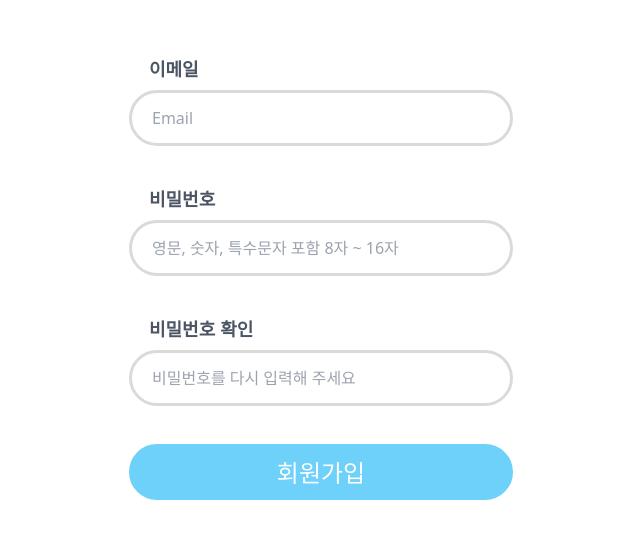
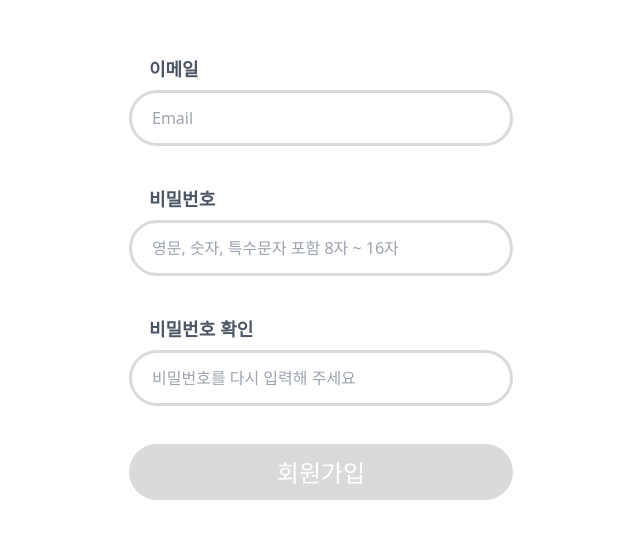
Before and after one commit to se-eun-park/ssafe_login, a React (Vite) app in the folder front/: page /signup in a window 1280 px wide. Shown: the part 111-650 px from the top of the page, without its empty margins (311-951 px from the left). Built offline with nearby package versions, Linux system fonts and the light colour scheme.

Commit message:
Feat: 회원가입 버튼 비활성화 기능 추가
모든 유효성 검사 통과 못할 시, submit버튼 비활성화

```diff
--- a/front/src/main.css
+++ b/front/src/main.css
@@ -12,6 +12,6 @@
   }
 
   .errorMessage {
-    @apply font-noto-sans-kr text-base text-[#F93F3F] ml-5 mt-2 font-medium;
+    @apply font-noto-sans-kr text-[0.8rem] text-[#F93F3F] ml-5 mt-2 font-medium;
   }
 }
--- a/front/src/pages/SignupPage.tsx
+++ b/front/src/pages/SignupPage.tsx
@@ -13,7 +13,7 @@ const SignupPage = () => {
 
   const {
     register,
-    formState: { errors },
+    formState: { errors, isSubmitting, isValid },
     handleSubmit,
     getValues,
   } = useForm<FormInputs>({ mode: 'onChange' });
@@ -97,7 +97,8 @@ const SignupPage = () => {
           </div>
           <button
             type="submit"
-            className="transition-all bg-[#6ED1F9] w-96 h-14 mb-6 text-2xl font-noto-sans-kr text-white rounded-full hover:bg-white border-[3px] border-[#6ED1F9] hover:text-[#6ED1F9]"
+            disabled={!isValid || isSubmitting}
+            className="transition-all bg-[#6ED1F9] w-96 h-14 mb-6 text-2xl font-noto-sans-kr text-white rounded-full hover:bg-white border-[3px] border-[#6ED1F9] hover:text-[#6ED1F9] disabled:bg-[#DADADA] disabled:text-[#fff] disabled:border-[#DADADA]"
           >
             회원가입
           </button>
```
